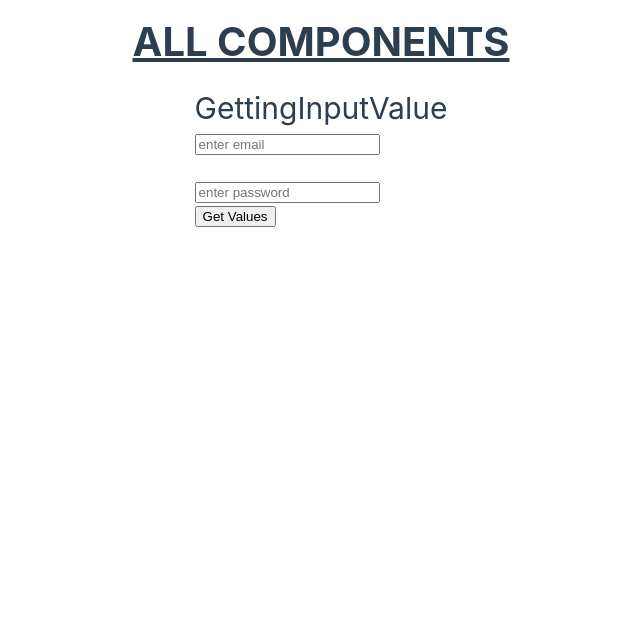
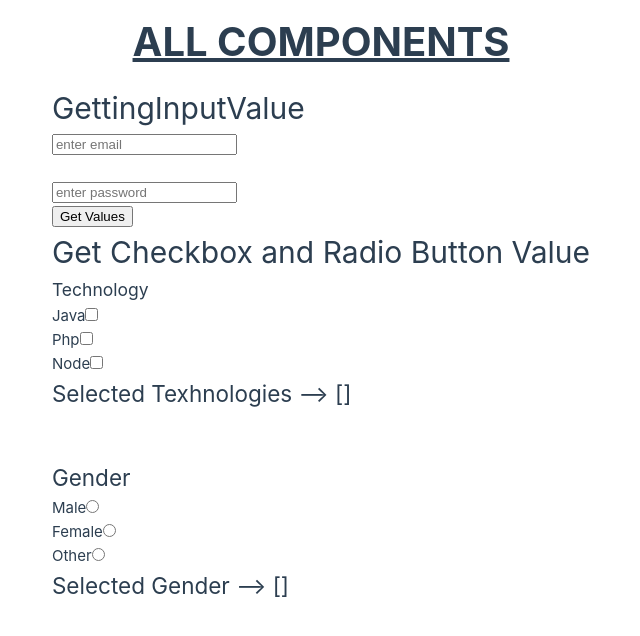
Before and after one commit to madhavrawal29/Vue-js, a Vue app: page / in a window 1280 px wide. Shown: the top 636 px of the page, without its empty margins (319-959 px from the left). Built offline with nearby package versions, Linux system fonts and the light colour scheme.

Commit message:
Get Checkbox and Radio Button Values

```diff
--- a/src/components/GettingInputValue.vue
+++ b/src/components/GettingInputValue.vue
@@ -3,7 +3,9 @@ export default {
   data() {
     return {
       email: null,
-      password: null
+      password: null,
+      technology: [],
+      gender: []
     }
   },
   methods: {
@@ -20,5 +22,33 @@ export default {
     <input type="text" placeholder="enter email" v-model="email" /> <br /><br />
     <input type="password" placeholder="enter password" v-model="password" /> <br />
     <button @click="getData">Get Values</button>
+
+    <!-- GET CHECKBOX AND RADIO BUTTON VALUE -->
+    <h1>Get Checkbox and Radio Button Value</h1>
+    <h3>Technology</h3>
+
+    <label for="java">Java</label>
+    <input type="checkbox" value="java" id="java" v-model="technology" />
+    <br />
+    <label for="php">Php</label>
+    <input type="checkbox" value="php" id="php" v-model="technology" />
+    <br />
+    <label for="node">Node</label>
+    <input type="checkbox" value="node" id="node" v-model="technology" />
+
+    <h2>Selected Texhnologies --> {{ technology }}</h2>
+    <br /><br />
+
+    <h2>Gender</h2>
+    <label for="male">Male</label>
+    <input type="radio" name="gender" v-model="gender" value="male" id="male" />
+    <br />
+    <label for="female">Female</label>
+    <input type="radio" name="gender" v-model="gender" value="female" id="female" />
+    <br />
+    <label for="other">Other</label>
+    <input type="radio" name="gender" v-model="gender" value="other" id="other" />
+    <br />
+    <h2>Selected Gender --> {{ gender }}</h2>
   </div>
 </template>
```
